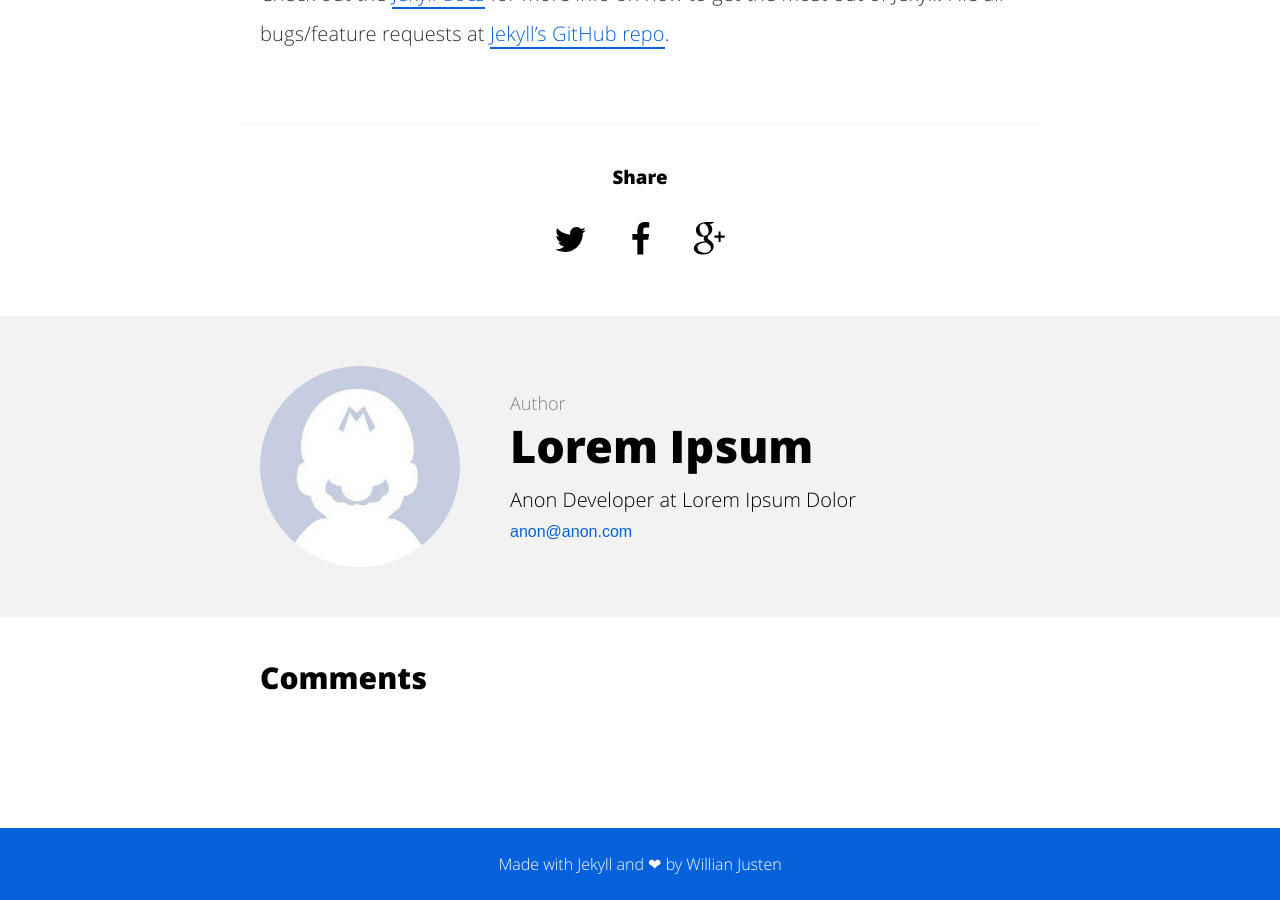
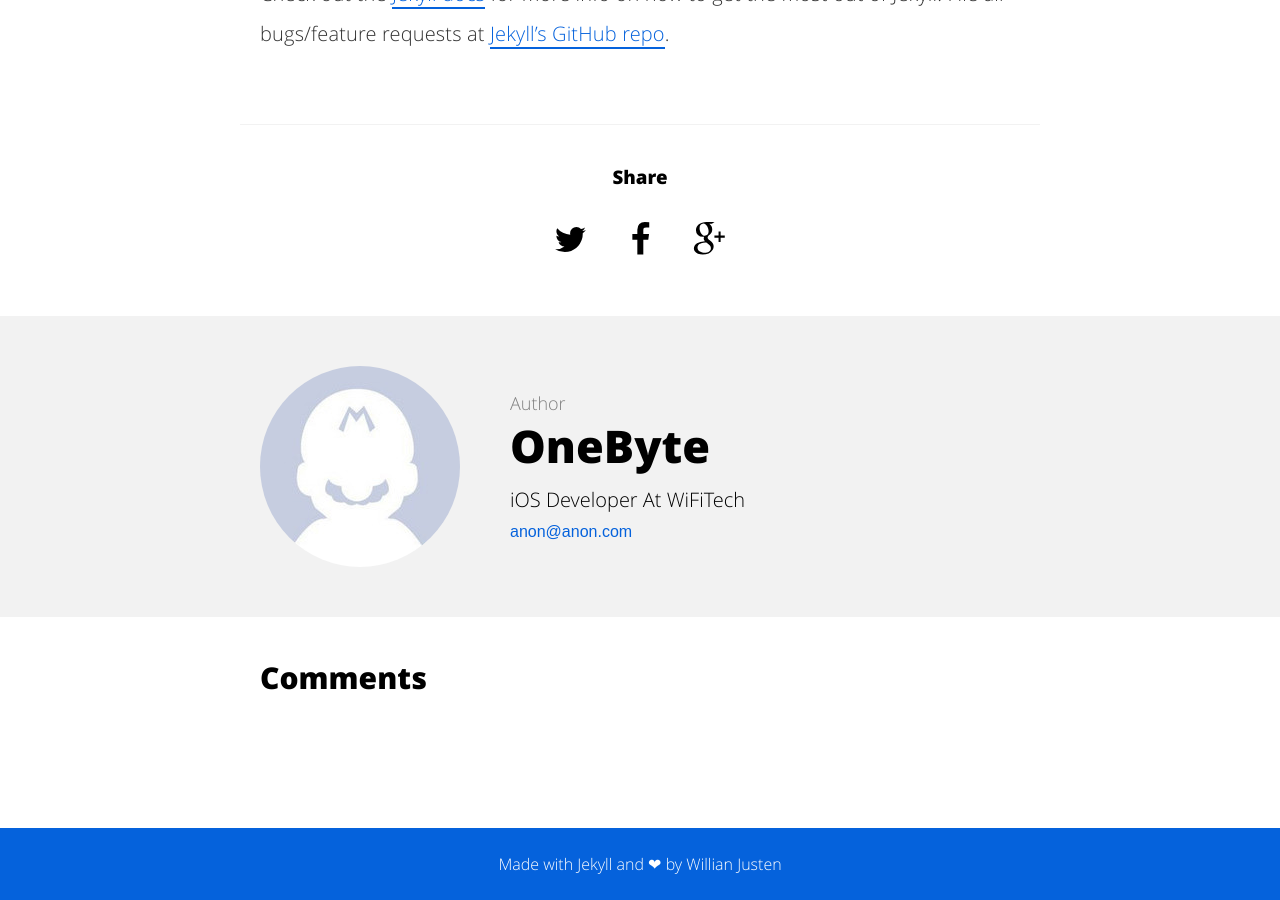
Before and after one commit to yoimhere/yoimhere.github.io, a Jekyll site: the page built from _posts/2015-08-04-welcome-to-jekyll.md, in a window 1280 px wide and 900 px high, scrolled down 1462 px. Built offline with Jekyll 4.4.1, drawn with Linux system fonts in a browser that asks for light colours; comment, search, counter and statistics services are not loaded.

Commit message:
Update _config.yml

```diff
--- a/_config.yml
+++ b/_config.yml
@@ -4,14 +4,14 @@ baseurl: "" # the subpath of your site, e.g. /blog/
 url: "http://yoimhere.github.io" # the base hostname & protocol for your site
 
 # User settings
-username: Lorem Ipsum
-user_description: Anon Developer at Lorem Ipsum Dolor
-user_title: Anon Developer
+username: OneByte
+user_description: iOS Developer At WiFiTech
+user_title: iOS Developer
 email: anon@anon.com
-twitter_username: lorem_ipsum
-github_username:  lorem_ipsum
-gplus_username:  lorem_ipsum
-disqus_username: lorem_ipsum
+twitter_username: OneByte
+github_username:  OneByte
+gplus_username:  OneByte
+disqus_username: OneByte
 
 # Build settings
 markdown: kramdown
```
